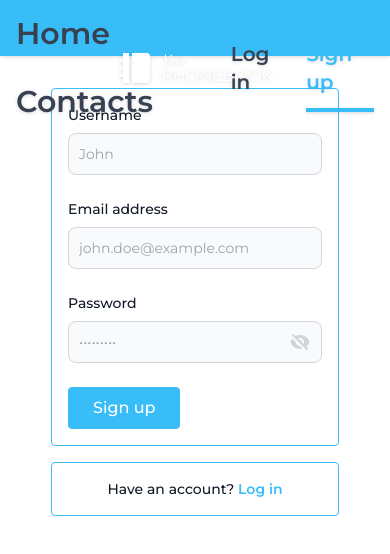
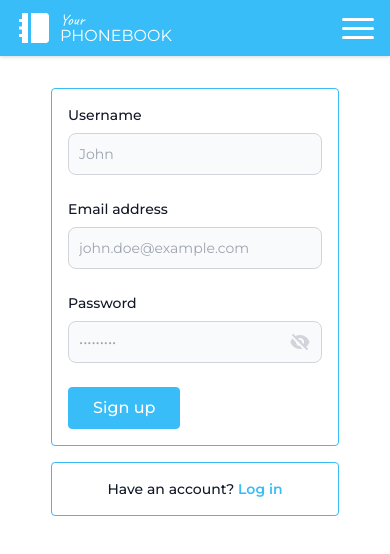
Before and after one commit to Sercezhar/sl-phonebook, a React (Vite) app: page /signup in a window 390 px wide. Shown: the top 554 px of the page. Built offline with nearby package versions, Linux system fonts and the light colour scheme.

Commit message:
add MobileMenu

```diff
--- /dev/null
+++ b/src/components/MobileMenu.tsx
@@ -0,0 +1,51 @@
+import { useAuth } from '@/hooks/useAuth';
+import classNames from 'classnames';
+import { useState } from 'react';
+import AuthNav from './AuthNav';
+import Navigation from './Navigation';
+import UserMenu from './UserMenu';
+import NavigationToggle from './ui/buttons/NavigationToggle';
+
+function MobileMenu() {
+  const [isMenuOpen, setIsMenuOpen] = useState<boolean>(false);
+  const { isLoggedIn } = useAuth();
+
+  return (
+    <div className="flex lg:hidden">
+      <NavigationToggle
+        isMenuOpen={isMenuOpen}
+        setIsMenuOpen={() => setIsMenuOpen(prev => !prev)}
+      />
+
+      <div
+        className={classNames(
+          'absolute top-full left-0 w-screen h-[calc(100dvh-56px)] bg-black/[.3] transition-opacity overflow-hidden pointer-events-none',
+
+          isMenuOpen
+            ? 'opacity-100 pointer-events-auto delay-0'
+            : 'opacity-0 pointer-events-none delay-100'
+        )}
+      >
+        <div
+          className={classNames(
+            'absolute top-0  flex flex-col justify-between p-4 w-[calc(100%-20%)] h-full font-medium bg-white transition-all shadow overflow-hidden',
+
+            isMenuOpen
+              ? 'left-[20%] sm:left-1/2 delay-100'
+              : 'left-[100%] delay-0'
+          )}
+        >
+          <Navigation closeMenu={() => setIsMenuOpen(false)} />
+
+          {isLoggedIn ? (
+            <UserMenu closeMenu={() => setIsMenuOpen(false)} />
+          ) : (
+            <AuthNav closeMenu={() => setIsMenuOpen(false)} />
+          )}
+        </div>
+      </div>
+    </div>
+  );
+}
+
+export default MobileMenu;
--- /dev/null
+++ b/src/components/ui/buttons/NavigationToggle.tsx
@@ -0,0 +1,39 @@
+import classNames from 'classnames';
+
+interface NavigationToggle {
+  isMenuOpen: boolean;
+  setIsMenuOpen: () => void;
+}
+
+function NavigationToggle({ isMenuOpen, setIsMenuOpen }: NavigationToggle) {
+  return (
+    <button className="space-y-1.5" type="button" onClick={setIsMenuOpen}>
+      <div
+        className={classNames(
+          'w-8 h-[3px] bg-white rounded transition-transform',
+          {
+            'rotate-45 translate-y-[0.55rem]': isMenuOpen,
+          }
+        )}
+      ></div>
+      <div
+        className={classNames(
+          'w-8 h-[3px] bg-white rounded transition-opacity',
+          {
+            'opacity-0': isMenuOpen,
+          }
+        )}
+      ></div>
+      <div
+        className={classNames(
+          'w-8 h-[3px] bg-white rounded transition-transform',
+          {
+            '-rotate-45 -translate-y-[0.55rem]': isMenuOpen,
+          }
+        )}
+      ></div>
+    </button>
+  );
+}
+
+export default NavigationToggle;
--- a/src/pages/Layout/Header.tsx
+++ b/src/pages/Layout/Header.tsx
@@ -3,24 +3,27 @@ import { useAuth } from '@/hooks/useAuth';
 import AuthNav from '../../components/AuthNav';
 import Logo from '../../components/Logo';
 import Navigation from '../../components/Navigation';
+import MobileMenu from '@/components/MobileMenu';
 
 function Header() {
   const { isLoggedIn } = useAuth();
 
   return (
     <header className="sticky top-0 mb-8 h-[56px] bg-sky-400 drop-shadow z-20">
-      <div className="container mx-auto px-4 flex items-center justify-between">
-        <div className="w-full max-w-[40%]">
+      <div className="container mx-auto px-4 h-full flex items-center justify-between">
+        <div className="hidden lg:block w-full lg:max-w-[40%]">
           <Navigation />
         </div>
 
-        <div className="flex justify-center w-full max-w-[20%]">
+        <div className="flex justify-left lg:justify-center w-full lg:max-w-[20%]">
           <Logo />
         </div>
 
-        <div className="flex justify-end w-full max-w-[40%]">
+        <div className="hidden lg:flex justify-end w-full lg:max-w-[40%]">
           {isLoggedIn ? <UserMenu /> : <AuthNav />}
         </div>
+
+        <MobileMenu />
       </div>
     </header>
   );
```
